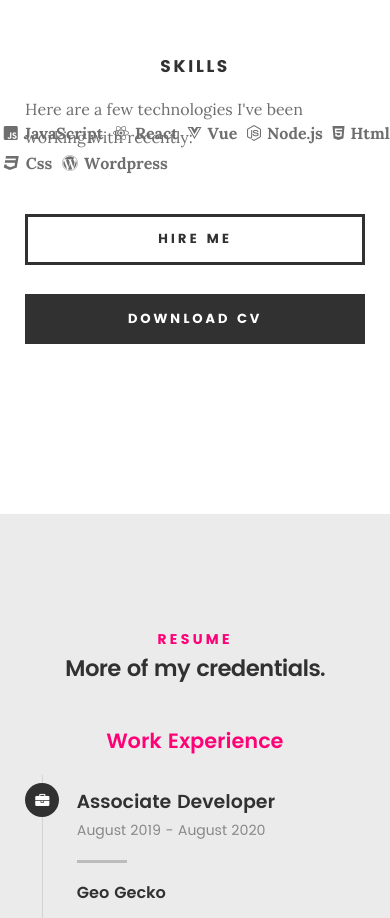
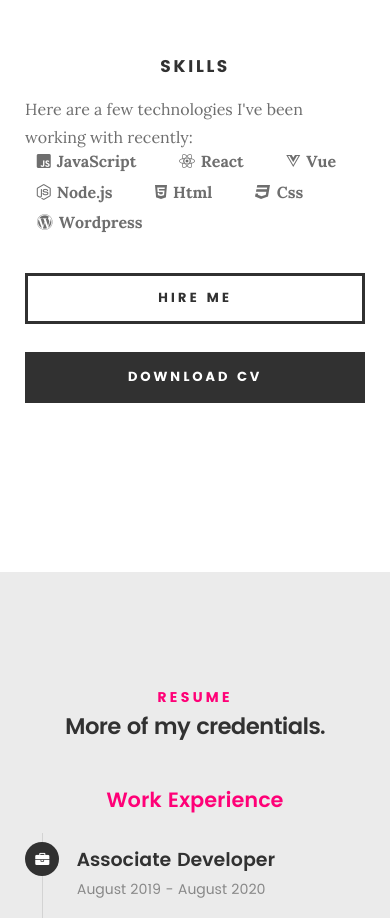
Before and after one commit to Ugerpaul17/v1, a plain HTML site: page index.html in a window 390 px wide. Shown: the part 1471-2389 px from the top of the page. Drawn offline with Linux system fonts and the light colour scheme; files whose address does not match are found by name.

Commit message:
add responsive to the skills

```diff
--- a/css/main.css
+++ b/css/main.css
@@ -1543,6 +1543,9 @@ header .logo a {
   .intro-content h1 {
     font-size: 7.6rem;
   }
+  .about-content p {
+    margin-bottom: 9.2rem;
+  }
   .intro-social {
     font-size: 3rem;
   }
@@ -1552,8 +1555,8 @@ header .logo a {
   .intro-social-2 {
     font-size: 3rem;
   }
-  .intro-social-2  li{
-    bottom: 0.8rem;
+  .intro-social-2 li {
+    margin-left: 3.5rem;
   }
 }
 @media only screen and (max-width: 768px) {
```
